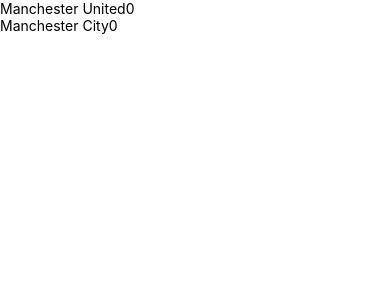
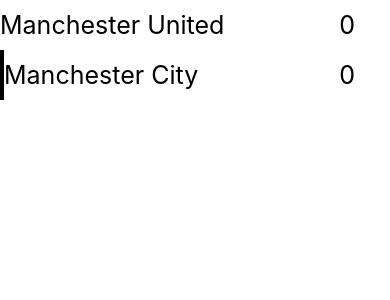
Before and after one commit to rjs68/FootballGameApp, a React Native app: screen / in a window 390 px wide. Shown: the top 300 px of the page. Built offline with nearby package versions, Linux system fonts and the light colour scheme; what react-native would draw is missing.

Commit message:
Minor updates to scoreboard layout and formatting

```diff
--- a/components/ScoreBoard.js
+++ b/components/ScoreBoard.js
@@ -18,13 +18,27 @@ export class ScoreBoard extends React.Component {
     render() {
         return <View style={{flex: 1, flexDirection: 'column'}}>
             <View style={{flex:1, flexDirection: 'row'}}>
-                <Text>{this.state.team1Name}</Text>
-                <Text>{this.state.team1Score}</Text>
+                <View style={{width: '87%'}}>
+                    <Text style={teamNameStyle}>{this.state.team1Name}</Text>
+                </View>
+                <Text style={scoreStyle}>{this.state.team1Score}</Text>
             </View>
             <View style={{flex:1, flexDirection: 'row'}}>
-                <Text>{this.state.team2Name}</Text>
-                <Text>{this.state.team2Score}</Text>
+                <View style={{borderLeftWidth: '4px', width: '87%'}}>
+                    <Text style={teamNameStyle}>{this.state.team2Name}</Text>
+                </View>
+                <Text style={scoreStyle}>{this.state.team2Score}</Text>
             </View>
         </View>
     }
 }
+
+const teamNameStyle = {
+    fontSize: 25,
+    lineHeight: 50
+}
+
+const scoreStyle = {
+    fontSize: 25,
+    lineHeight: 50
+}
```
